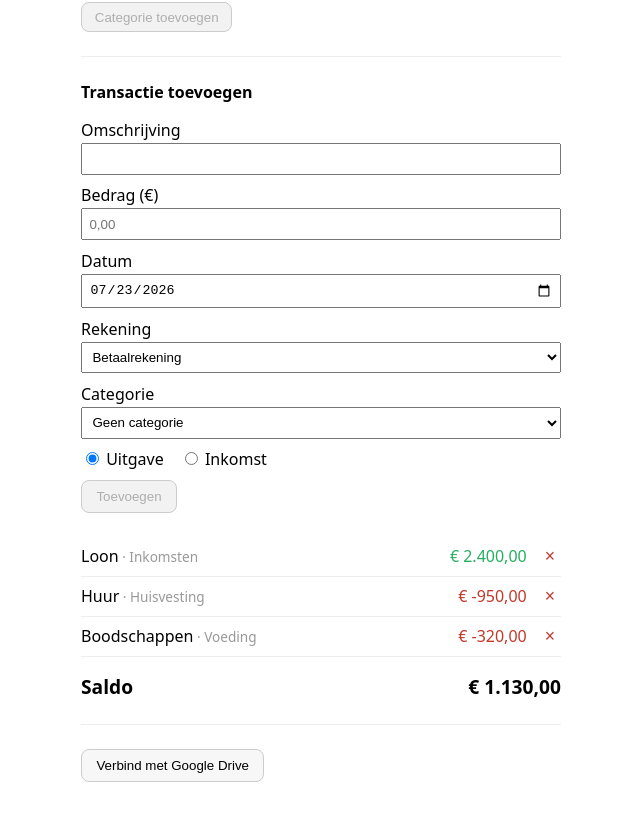
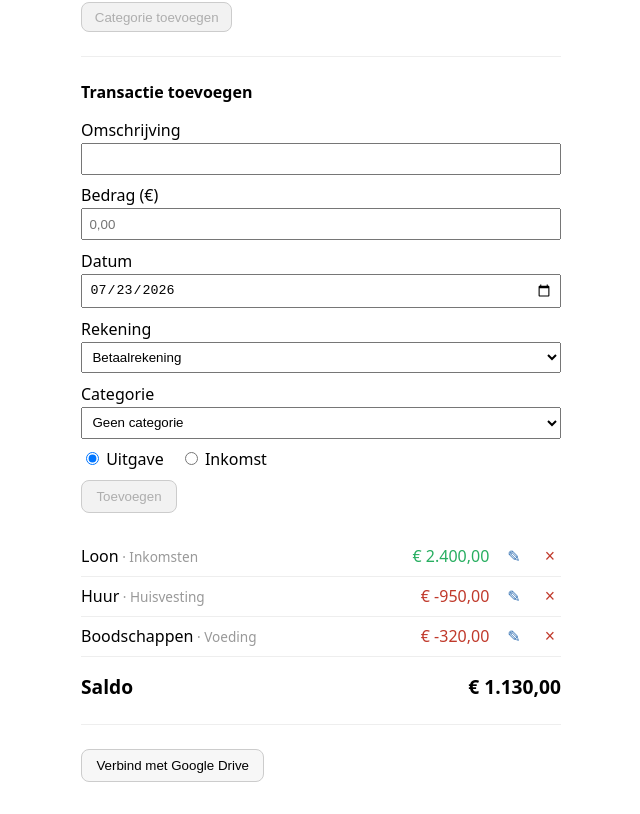
Before and after one commit to timverschot/financieel-kompas-rebuild, a React (Vite) app: page / in a window 1280 px wide. Shown: the part 618-1432 px from the top of the page, without its empty margins (319-959 px from the left). Built offline with nearby package versions, Linux system fonts and the light colour scheme.

Commit message:
Transacties bewerken

```diff
--- a/src/App.tsx
+++ b/src/App.tsx
@@ -46,6 +46,7 @@ export function App() {
   const [bezig, setBezig] = useState(false)
   const [statusTekst, setStatusTekst] = useState<string | null>(null)
   const backendRef = useRef<DriveBackend | null>(null)
+  const [bewerkTransactie, setBewerkTransactie] = useState<Transactie | null>(null)
 
   async function herlaad() {
     const [tx, rk, cat] = await Promise.all([laadTransacties(), laadRekeningen(), laadCategorieen()])
@@ -72,9 +73,10 @@ export function App() {
     }
   }, [])
 
-  async function voegTransactieToe(t: Transactie) {
+  async function slaTransactieOp(t: Transactie) {
     await bewaarTransactie(t)
     await herlaad()
+    setBewerkTransactie(null)
   }
 
   async function voegRekeningToe(r: Rekening) {
@@ -196,11 +198,13 @@ export function App() {
       <hr style={scheiding} />
 
       <section>
-        <h2 style={kop}>Transactie toevoegen</h2>
+        <h2 style={kop}>{bewerkTransactie ? 'Transactie bewerken' : 'Transactie toevoegen'}</h2>
         <TransactieFormulier
-          onToevoegen={voegTransactieToe}
+          onOpslaan={slaTransactieOp}
+          onAnnuleer={() => setBewerkTransactie(null)}
           rekeningen={rekeningen}
           categorieen={categorieen}
+          bewerken={bewerkTransactie}
         />
       </section>
 
@@ -224,6 +228,13 @@ export function App() {
               </span>
               <span style={{ display: 'flex', alignItems: 'center', gap: '0.75rem' }}>
                 <span style={{ color: t.bedrag < 0 ? '#c0392b' : '#27ae60' }}>{formatEuro(t.bedrag)}</span>
+                <button
+                  aria-label={`Bewerk ${t.omschrijving}`}
+                  onClick={() => setBewerkTransactie(t)}
+                  style={{ border: 'none', background: 'none', color: '#2c6cb0', cursor: 'pointer', fontSize: '1rem' }}
+                >
+                  ✎
+                </button>
                 <button
                   aria-label={`Verwijder ${t.omschrijving}`}
                   onClick={() => verwijder(t.id)}
--- a/src/components/TransactieFormulier.tsx
+++ b/src/components/TransactieFormulier.tsx
@@ -1,4 +1,4 @@
-import { useState } from 'react'
+import { useEffect, useState } from 'react'
 import type { CSSProperties, FormEvent } from 'react'
 import type { Categorie, Rekening, Transactie } from '../data/schema'
 import { nieuwId } from '../data/sync/id'
@@ -14,16 +14,21 @@ const veld: CSSProperties = {
 }
 const rij: CSSProperties = { marginBottom: '0.6rem' }
 
-// Invoerformulier voor een transactie. De gebruiker typt een positief bedrag,
-// kiest 'Uitgave' of 'Inkomst', op welke rekening, en optioneel een categorie.
+// Invoerformulier voor een transactie. Werkt zowel voor toevoegen als bewerken:
+// wanneer 'bewerken' een transactie bevat, worden de velden ermee gevuld en
+// slaan we op met dezelfde id (het logboek laat die nieuwste versie winnen).
 export function TransactieFormulier({
-  onToevoegen,
+  onOpslaan,
+  onAnnuleer,
   rekeningen,
   categorieen,
+  bewerken,
 }: {
-  onToevoegen: (t: Transactie) => Promise<void> | void
+  onOpslaan: (t: Transactie) => Promise<void> | void
+  onAnnuleer?: () => void
   rekeningen: Rekening[]
   categorieen: Categorie[]
+  bewerken?: Transactie | null
 }) {
   const [omschrijving, setOmschrijving] = useState('')
   const [bedrag, setBedrag] = useState('')
@@ -31,6 +36,24 @@ export function TransactieFormulier({
   const [soort, setSoort] = useState<'uitgave' | 'inkomst'>('uitgave')
   const [rekeningId, setRekeningId] = useState(rekeningen[0]?.id ?? '')
   const [categorieId, setCategorieId] = useState('')
+
+  // Vul of leeg de velden wanneer we van modus wisselen (bewerken <-> toevoegen).
+  useEffect(() => {
+    if (bewerken) {
+      setOmschrijving(bewerken.omschrijving)
+      setBedrag(String(Math.abs(bewerken.bedrag)).replace('.', ','))
+      setSoort(bewerken.bedrag < 0 ? 'uitgave' : 'inkomst')
+      setDatum(bewerken.datum)
+      setRekeningId(bewerken.rekeningId)
+      setCategorieId(bewerken.categorieId ?? '')
+    } else {
+      setOmschrijving('')
+      setBedrag('')
+      setSoort('uitgave')
+      setDatum(vandaag())
+      setCategorieId('')
+    }
+  }, [bewerken])
 
   const bedragGetal = Number.parseFloat(bedrag.replace(',', '.'))
   const geldig =
@@ -43,19 +66,14 @@ export function TransactieFormulier({
     e.preventDefault()
     if (!geldig) return
     const t: Transactie = {
-      id: nieuwId(),
+      id: bewerken ? bewerken.id : nieuwId(),
       datum,
       omschrijving: omschrijving.trim(),
       bedrag: soort === 'uitgave' ? -bedragGetal : bedragGetal,
       rekeningId,
       ...(categorieId ? { categorieId } : {}),
     }
-    await onToevoegen(t)
-    setOmschrijving('')
-    setBedrag('')
-    setSoort('uitgave')
-    setCategorieId('')
-    setDatum(vandaag())
+    await onOpslaan(t)
   }
 
   return (
@@ -119,8 +137,17 @@ export function TransactieFormulier({
           cursor: geldig ? 'pointer' : 'not-allowed',
         }}
       >
-        Toevoegen
+        {bewerken ? 'Wijzigen' : 'Toevoegen'}
       </button>
+      {bewerken && onAnnuleer && (
+        <button
+          type="button"
+          onClick={onAnnuleer}
+          style={{ marginLeft: '0.5rem', padding: '0.5rem 0.9rem', borderRadius: 8, border: '1px solid #ccc', background: '#f7f7f7', cursor: 'pointer' }}
+        >
+          Annuleer
+        </button>
+      )}
     </form>
   )
 }
```
Also changed, not shown: 1 other file (tests, documents, lock files or other folders).
